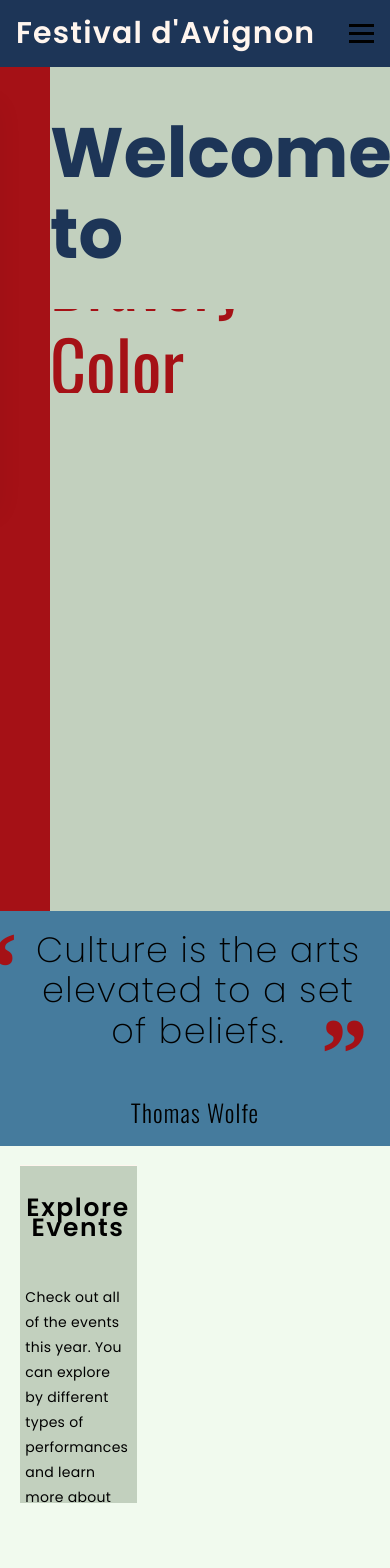
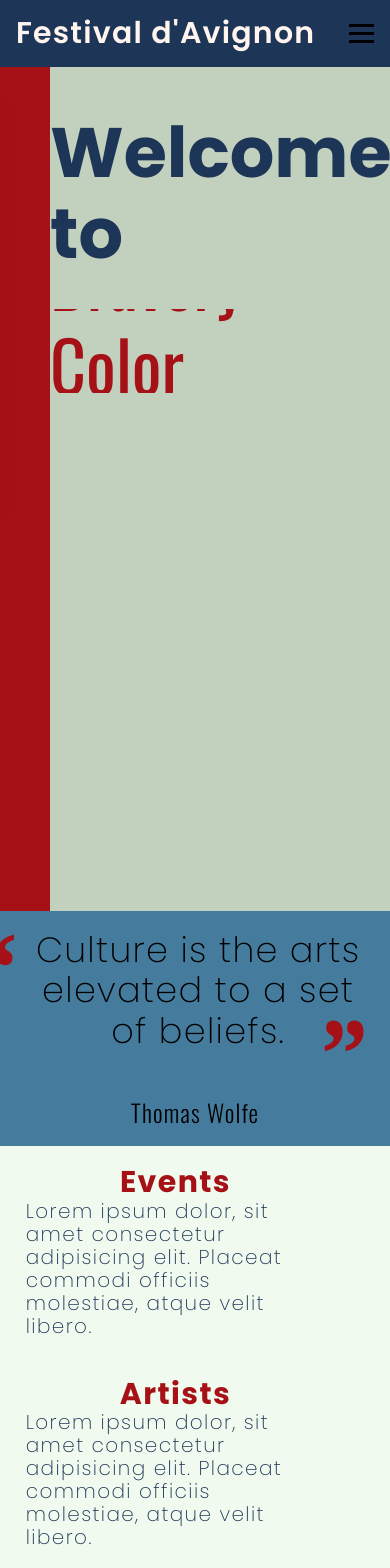
Before and after one commit to AndreaPrati98/Polimi--Hypermedia---project, a Nuxt app: page /home in a window 390 px wide. Shown: the top 1568 px of the page. Built offline with nearby package versions, Linux system fonts and the light colour scheme; a web font is replaced by a local one.

Commit message:
making columns/rows of text for festival and event. also the script in subheader component was not scoped (fixed typo)

```diff
--- a/components/information-components/SubheaderComponent.vue
+++ b/components/information-components/SubheaderComponent.vue
@@ -25,7 +25,7 @@ export default {
 }
 </script>
 
-<style scope>
+<style scoped>
     .description-container {
     display: flex;
     justify-content: center;
--- a/pages/events/_id.vue
+++ b/pages/events/_id.vue
@@ -14,9 +14,22 @@
             </div>
             <!-- SECTION 2-->
             <div class="section2">
-                <MultipleShortOverviewContainer class="info-comp"
-                    :title="'Event Information'"
-                    :objList="items" />
+                <div class="col" v-for="(element, index) of tabItems"
+                :key="`col-${index}`">
+                <div class="title">
+                    {{element.tabTitle}}
+                </div>
+                <div class="content">
+                    {{element.tabContent}}
+                </div>
+
+                <div v-if="element.link" class="text-button-container">
+                    <button-animated class="ticket-button"
+                    :btnText="element.link.button"
+                    :btnDst="element.link.destination"
+                    :isNuxtLink="element.link.nuxtLink" />
+                </div>
+                </div>
             </div>
             <!-- SECTION 3-->
             <div class="section3">
@@ -112,7 +125,8 @@ export default {
         }
         data.list = list
 
-        const items  = [
+
+        const tabItems  = [
             {
                 tabTitle: "Date",
                 tabContent: "This event will take place on " + data.date,
@@ -124,13 +138,16 @@ export default {
             {
                 tabTitle: "Venue",
                 tabContent: "This event will take place at " + data.place.name,
-                link: {button: "See More", destination:"/places/" + data.place.id, nuxtLink:true},
-            }
-        ]
+                link: {
+                        button: "See More",
+                        destination:"/places/" + data.place.id,
+                        nuxtLink:true
+                    },
+            }]
 
         return {
             data,
-            items,
+            tabItems,
         }
     },
     data() {
@@ -142,6 +159,38 @@ export default {
 </script>
 
 <style scoped>
+
+
+.col {
+  display: flex;
+  flex-direction: column;
+  width: 25%;
+
+}
+
+.title {
+  font-family: "Oswald";
+  font-size: 3rem;
+  font-weight: 600;
+  text-align: center;
+  margin-bottom: 20%;
+  color: var(--palette-red-dark);
+
+}
+
+.content {
+  font-family: "Poppins";
+  font-weight: 200;
+  line-height: 1.7rem;
+  font-size: 24px;
+  letter-spacing: 1.2px;
+  color: var(--palette-blue);
+  margin-bottom: 10%;
+
+}
+
+
+
 
 .see-text {
     font-family: "Poppins";
@@ -173,13 +222,23 @@ export default {
     background-color: var(--palette-soft-blue);
     color: var(--text-color-light);
     display: flex;
+    flex-direction: row;
+    flex-wrap: wrap
+
 }
 .section2 {
     background-color: var(--palette-green-dark);
+    display: flex;
+    flex-direction: row;
+    width: 100%;
+    gap: 10%;
+    padding: 7% 0;
+    justify-content: space-around;
+
 }
 .section3 {
     background-color: var(--palette-blue);
-    color: var(--text-color-light)
+    color: var(--text-color-light);
 }
 .section4 {
     background-color: var(--palette-green);
@@ -205,46 +264,11 @@ export default {
 .overview-comp {
     padding: 15% 5%;
 }
-.img-comp {
-    margin: 5% 5%;
-    display: flex;
-    align-items: center;
-    justify-content: center;
-}
-.info-comp {
-    width: 100%;
-    padding: 5% 15%;
-}
+
 .events-comp {
     padding: 5%;
 }
 .image {
     width: 100%;
 }
-.wrapper{
-    height: 100%;
-    display: grid;
-    place-items: center;
-}
-.typing{
-    width: 22ch;
-    animation: typing 2s steps(22), blink 0.5s step-end infinite alternate;
-    white-space: nowrap;
-    overflow: hidden;
-    border-right: 3px solid black;
-    font-family: monospace;
-    font-size: 2em;
-}
-
-@keyframes blink {
-    50% {
-        border-color: transparent;
-    }
-}
-
-@keyframes typing {
-    from {
-        width: 0
-    }
-}
 </style>
--- a/pages/home.vue
+++ b/pages/home.vue
@@ -1,5 +1,5 @@
 <template>
-    <div>
+    <div class="all-sections">
         <!-- SECTION 1 -->
         <div class="section1">
             <div class="scroll-header">
@@ -26,26 +26,45 @@
         </div>
 
     <!-- SECTION 3 -->
-    <div class="section3">
-        <div class="both-boxes">
-            <div class="background-box"></div>
-            <div class="explore-box"><a class="explore-button" href="../events">
-                <overview-component class="explore"
-                    :title="content.overviewTitle"
-                    :description="content.overviewDescription" /></a>
-            </div>
+  <div class="section3">
+    <div class="all-descriptions">
+      <div class="description">
+        <div class="title">
+          <h2>Events</h2>
         </div>
+        <div class="text">
+          <p>Lorem ipsum dolor, sit amet consectetur adipisicing elit. Placeat commodi officiis molestiae, atque velit libero.</p>
+        </div>
+      </div>
+
+      <div class="description">
+        <div class="title">
+          <h2>Artists</h2>
+        </div>
+        <div class="text">
+          <p>Lorem ipsum dolor, sit amet consectetur adipisicing elit. Placeat commodi officiis molestiae, atque velit libero.</p>
+        </div>
+      </div>
+
+      <div class="description">
+        <div class="title">
+          <h2>Places</h2>
+        </div>
+        <div class="text">
+          <p>Lorem ipsum dolor, sit amet consectetur adipisicing elit. Placeat commodi officiis molestiae, atque velit libero.</p>
+        </div>
+      </div>
     </div>
   </div>
+    </div>
 </template>
 
 <script>
-import OverviewComponent from '~/components/information-components/OverviewComponent.vue';
 import Quote from '~/components/Quote.vue';
 import Default from '~/layouts/default.vue';
 
 export default {
-    components: { OverviewComponent, Default, Quote },
+    components: {Default, Quote },
     name: "home",
     data() {
         const content = {
@@ -59,59 +78,10 @@ export default {
             content:content,
         }
     },
-
-    /* Does not work
-    async asyncData({ route, $axios }) {
-        const  {events}     = await $axios.get("/api/events");
-        const listEvents = []
-        /*for (element in events) {
-            listEvents.push({
-                title: "element.title",
-                content:"element.date",
-                imgUrl:"element.img",
-                destination: "/events/" + "element.id",
-            })
-        }
-
-        return {
-            events: events,
-        }
-    },*/
 }
 </script>
 
 <style scoped>
-
-/* Explore Box (with link))with translation effect */
-.explore-button {
-    all:unset;
-}
-
-.both-boxes {
-    width: 30%;
-    height: 40%;
-    padding: 5%;
-}
-.background-box{
-    background: var(--palette-red);
-    position: absolute;
-    transition: transform 0.8s;
-    width: inherit;
-    height: inherit;
-}
-.explore-box {
-    background: var(--palette-green-dark);
-    transition: transform 0.8s;
-    position: absolute;
-    width: inherit;
-    height: inherit;
-    cursor: pointer;
-}
-
-.explore-box:hover {
-    transform: translate(5%,5%);
-}
-
 
 /* Header title with cycling words */
 .scroll-header {
@@ -185,23 +155,65 @@ flex-direction: column;
 
 .section3 {
   width: 100%;
-  height: 800px;
   background-color: var(--palette-green);
+  display: flex;
+  flex-direction: column;
 }
 
-.overview-component {
-  padding: 5% 15%;
-}
-
-.info-component {
-  padding: 5% 15%;
-  border: 1px solid red;
-}
 
 .picture {
   overflow: hidden;
   object-fit: cover;
 }
 
+@media (max-width:600px) {
+  img {
+    display: none;
+  }
+}
+.all-descriptions {
+  width: 100%;
+  display: flex;
+  flex-direction: column;
+}
+
+.description {
+  width: 100%;
+  display: flex;
+  flex-direction: row;
+  flex-wrap: wrap;
+
+
+  align-items: center;
+  justify-content: center;
+
+    height: 70%;
+    width: 90%;
+
+    padding: 5% 5%;
+
+
+    font-family: "Poppins";
+    font-weight: 200;
+    font-size: 20px;
+    color: var(--palette-blue);
+    letter-spacing: 1.4px;
+
+}
+
+.title {
+  max-width: 120px;
+  margin: 0 2%;
+  color: var(--palette-red-dark);
+}
+
+.text {
+  max-width: 800px;
+  margin: 0 2%;
+  color: var(--palette-blue);
+}
+
+
+
 
 </style>
```
